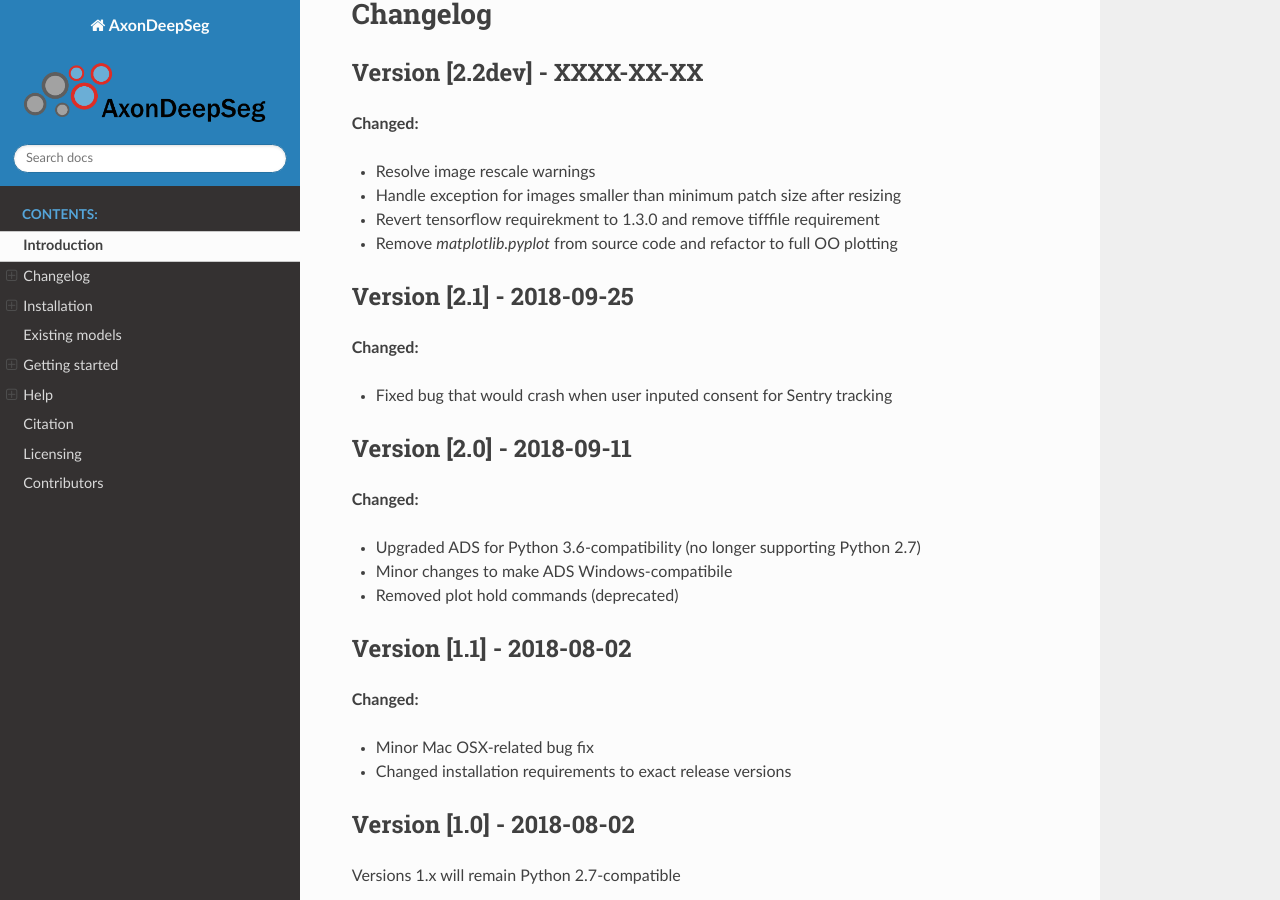
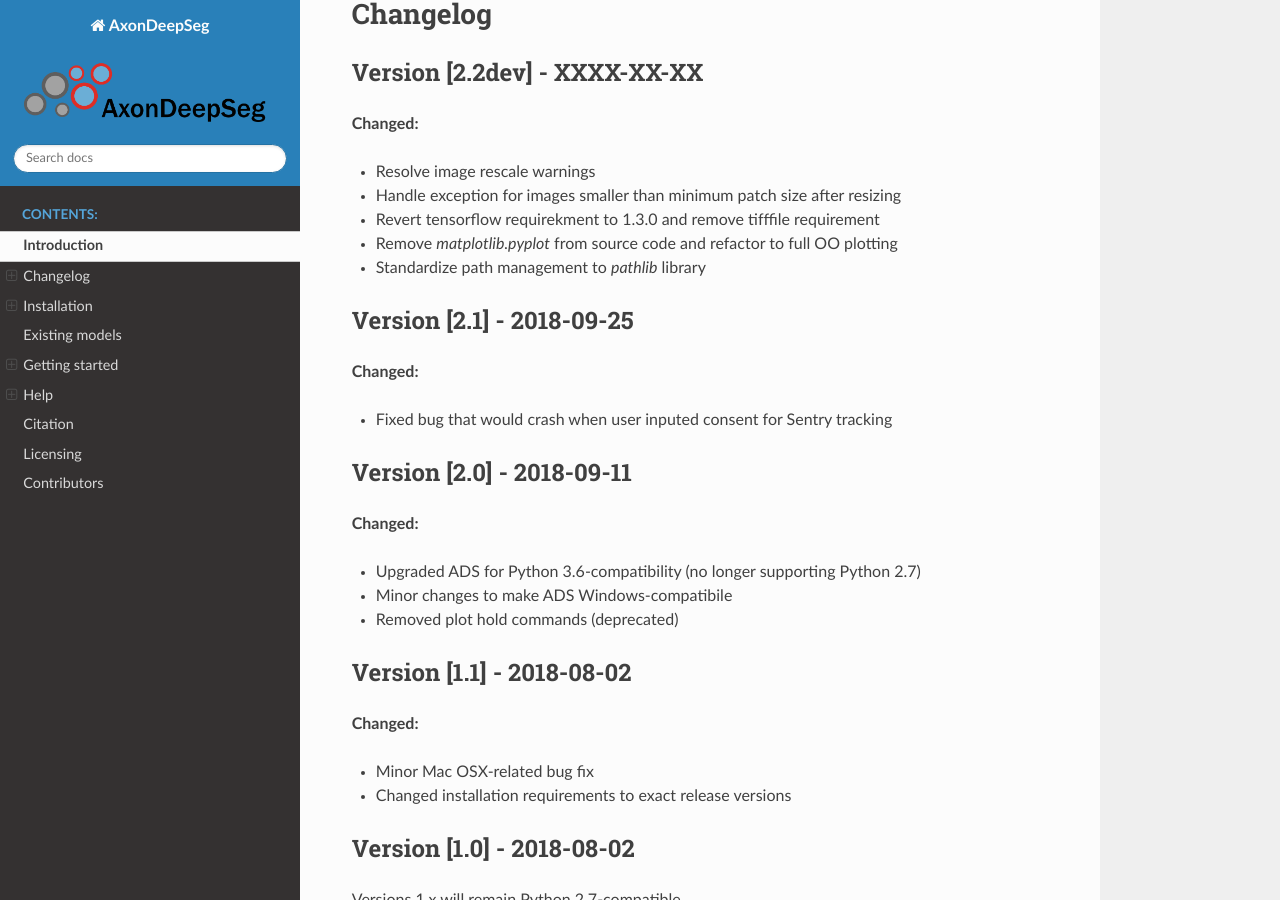
Before and after one commit to axondeepseg/axondeepseg, a Sphinx documentation site: the page built from docs/source/documentation.rst, in a window 1280 px wide and 900 px high, scrolled down 333 px. Built offline with Sphinx 7.4.7 and the Read the Docs theme 2.0.0, drawn with Linux system fonts in a browser that asks for light colours.

Commit message:
Update Documentation For V2.2

```diff
--- a/docs/source/documentation.rst
+++ b/docs/source/documentation.rst
@@ -17,6 +17,7 @@
 - Handle exception for images smaller than minimum patch size after resizing
 - Revert tensorflow requirekment to 1.3.0 and remove tifffile requirement
 - Remove `matplotlib.pyplot` from source code and refactor to full OO plotting
+- Standardize path management to `pathlib` library
 
 
 Version [2.1] - 2018-09-25
```
Also changed, not shown: CHANGELOG.md (+1 -0 lines).
